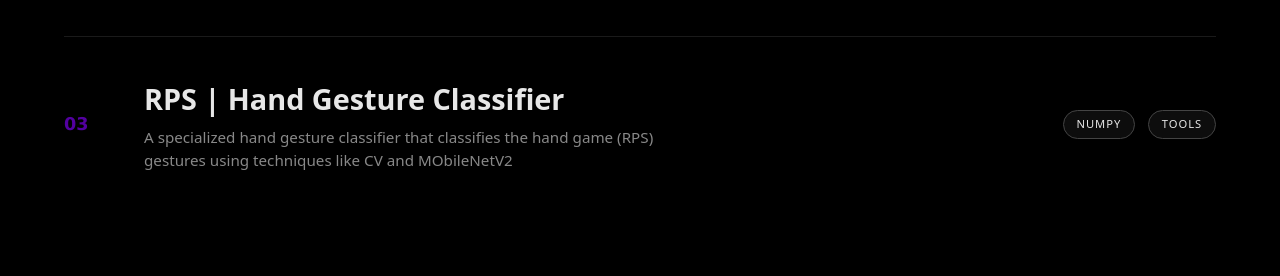
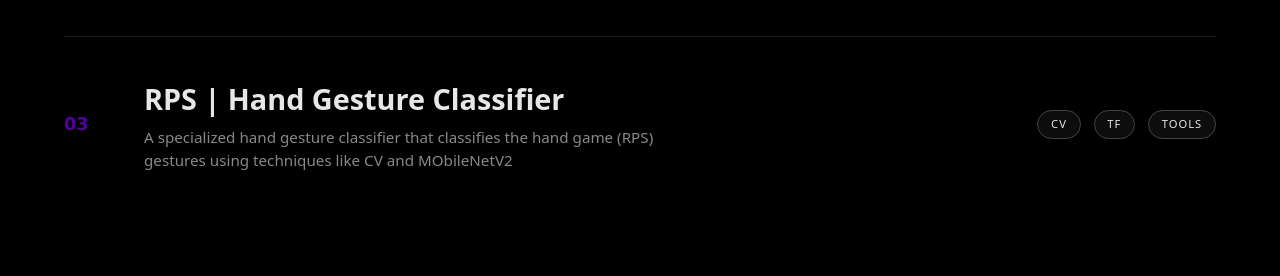
Before and after one commit to themehmi/PortFolio, a Flask app: page /projects in a window 1280 px wide. Shown: the part 806-1082 px from the top of the page. Run offline with Flask 3, Linux system fonts and the light colour scheme.

Commit message:
Update projects.html

```diff
--- a/templates/projects.html
+++ b/templates/projects.html
@@ -270,7 +270,8 @@
                         <p>A specialized hand gesture classifier that classifies the hand game (RPS) gestures using techniques like CV and MObileNetV2</p>
                     </div>
                     <div class="item-tags">
-                        <span>NumPy</span>
+                        <span>CV</span>
+                        <span>TF</span>
                         <span>Tools</span>
                     </div>
                 </a>
```
